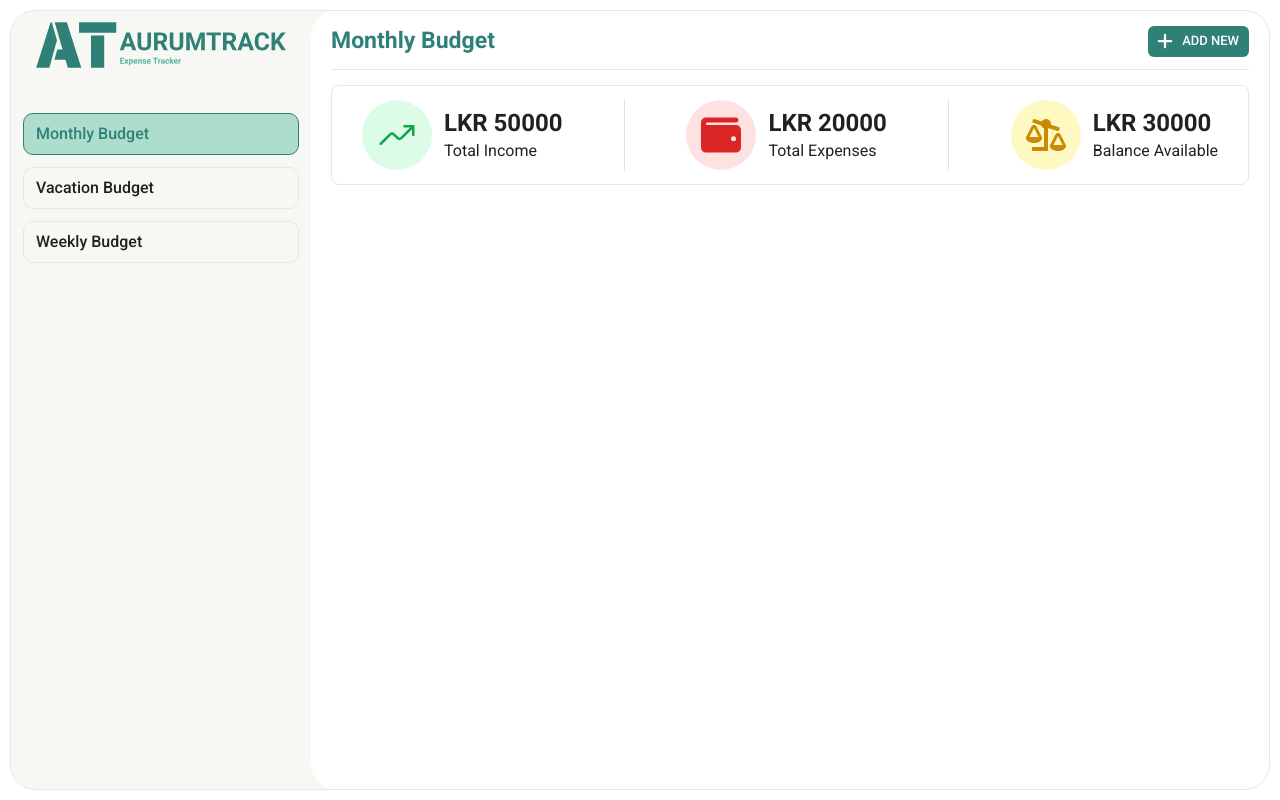
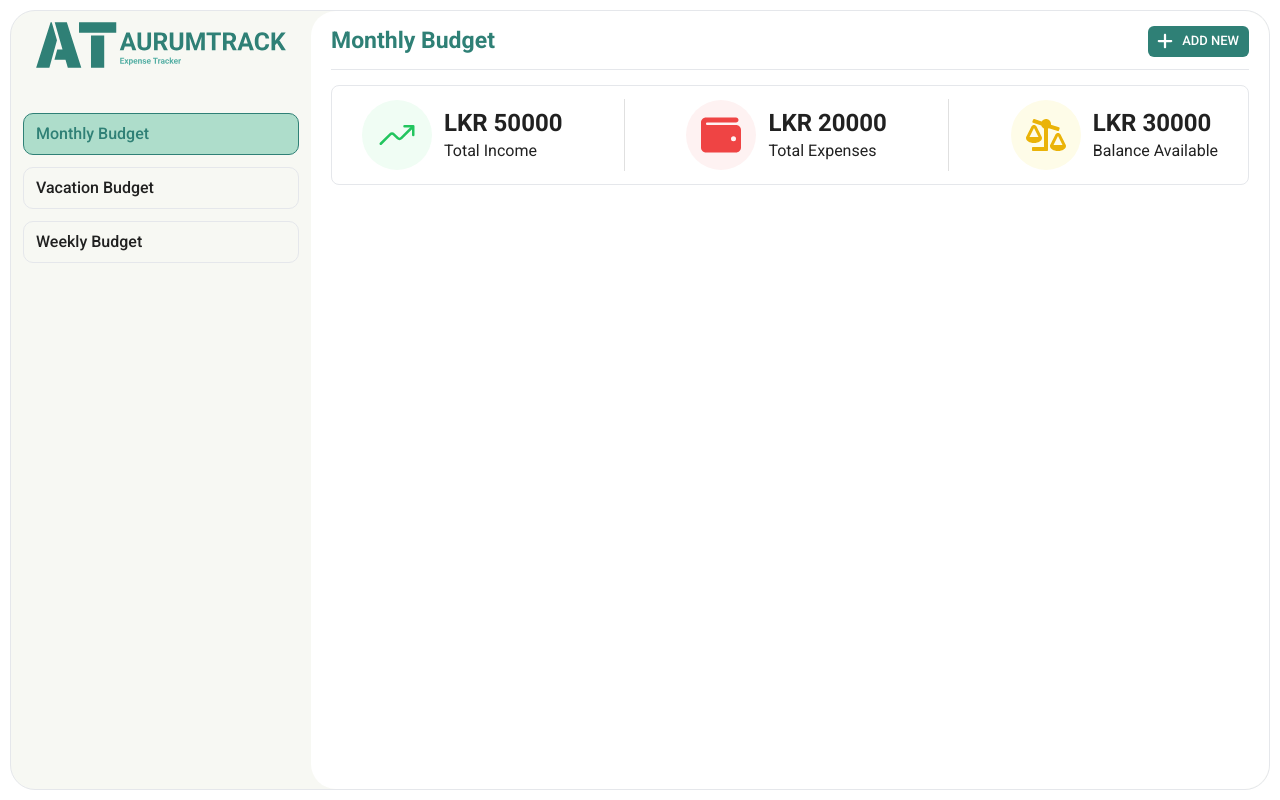
Before and after one commit to janithF/expTracker, a React (Vite) app: page / in a window 1280 px wide. Built offline with nearby package versions, Linux system fonts and the light colour scheme.

Commit message:
change summary item colors

```diff
--- a/src/components/MainContent/BudgetSummaryItem.tsx
+++ b/src/components/MainContent/BudgetSummaryItem.tsx
@@ -1,4 +1,3 @@
-import { orange } from "@mui/material/colors";
 import { ReactNode } from "react";
 
 interface Props {
@@ -13,27 +12,29 @@ type Color = "green" | "red" | "orange" | "yellow";
 const BudgetSummaryItem = ({ title, icon, amount, color, currency }: Props) => {
   const colorClasses = {
     green: {
-      bg: "bg-green-100",
-      text: "text-green-600",
+      bg: "bg-green-50",
+      text: "text-green-500",
     },
     red: {
-      bg: "bg-red-100",
-      text: "text-red-600",
+      bg: "bg-red-50",
+      text: "text-red-500",
     },
     orange: {
-      bg: "bg-orange-100",
-      text: "text-orange-600",
+      bg: "bg-orange-50",
+      text: "text-orange-500",
     },
     yellow: {
-      bg: "bg-yellow-100",
-      text: "text-yellow-600",
+      bg: "bg-yellow-50",
+      text: "text-yellow-500",
     },
   };
 
   const classes = colorClasses[color];
   return (
     <div className="h-full flex items-center">
-      <div className={`w-[70px] h-[70px] rounded-full ${classes.bg} flex justify-center items-center mr-3`}>
+      <div
+        className={`w-[70px] h-[70px] rounded-full ${classes.bg} flex justify-center items-center mr-3`}
+      >
         <div className={`text-[40px] ${classes.text} font-bold`}>{icon}</div>
       </div>
       <div>
```
